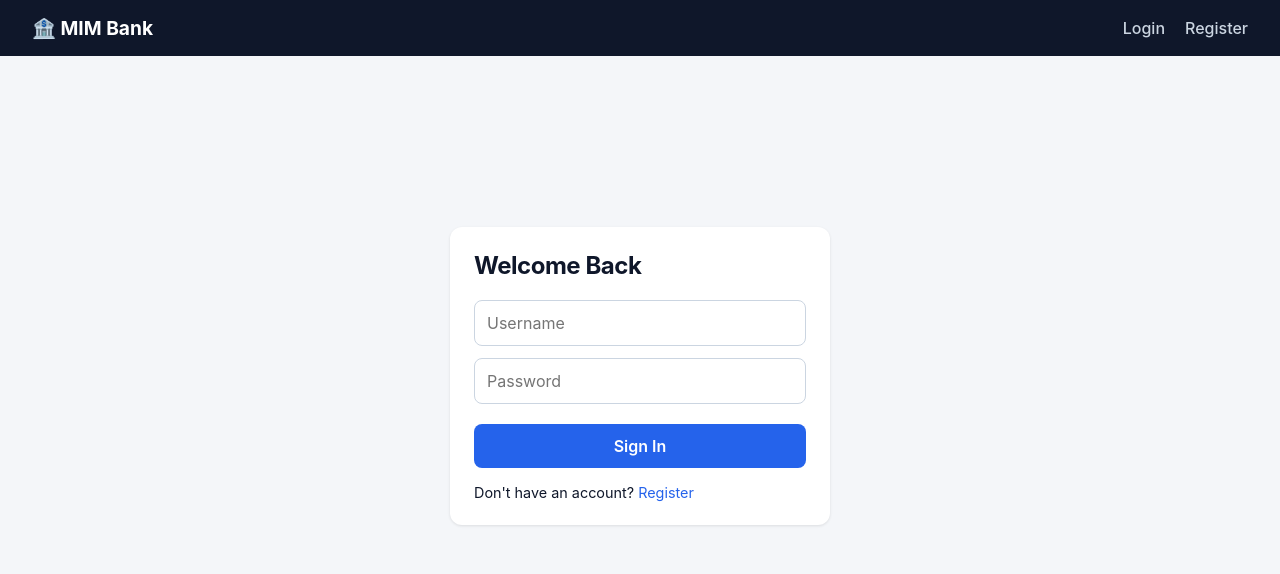
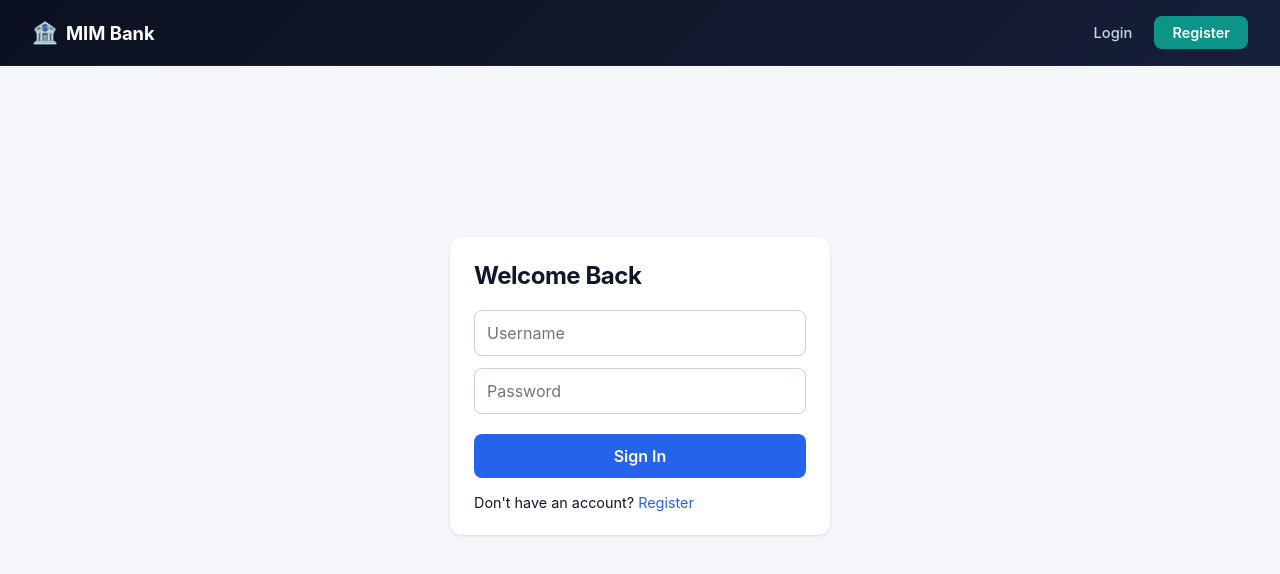
Before and after one commit to chandrakalyan2108/banking-management-system, a React (Create React App) app in the folder frontend/: page /login in a window 1280 px wide. Shown: the top 574 px of the page. Built offline with nearby package versions, Linux system fonts and the light colour scheme; no server answers.

Commit message:
Update Navbar.js

```diff
--- a/frontend/src/components/Navbar.js
+++ b/frontend/src/components/Navbar.js
@@ -13,7 +13,9 @@ export default function Navbar() {
 
   return (
     <nav style={styles.nav}>
-      <Link to="/" style={styles.brand}>🏦 MIM Bank</Link>
+      <Link to="/" style={styles.brand}>
+        <span style={styles.brandIcon}>🏦</span> MIM Bank
+      </Link>
       <div style={styles.links}>
         {user ? (
           <>
@@ -22,14 +24,14 @@ export default function Navbar() {
             <Link to="/transfer" style={styles.link}>Transfer</Link>
             <Link to="/transactions" style={styles.link}>History</Link>
             {user.role === "ADMIN" && (
-              <Link to="/admin" style={{ ...styles.link, color: "#fbbf24", fontWeight: 700 }}>Admin</Link>
+              <Link to="/admin" style={styles.adminLink}>Admin</Link>
             )}
             <button onClick={handleLogout} style={styles.logoutBtn}>Logout</button>
           </>
         ) : (
           <>
             <Link to="/login" style={styles.link}>Login</Link>
-            <Link to="/register" style={styles.link}>Register</Link>
+            <Link to="/register" style={styles.registerBtn}>Register</Link>
           </>
         )}
       </div>
@@ -40,13 +42,19 @@ export default function Navbar() {
 const styles = {
   nav: {
     display: "flex", justifyContent: "space-between", alignItems: "center",
-    padding: "16px 32px", background: "#0f172a", color: "#fff",
+    padding: "16px 32px", background: "linear-gradient(135deg, #0b1120 0%, #151f38 100%)",
+    color: "#fff", borderBottom: "1px solid rgba(255,255,255,0.06)",
   },
-  brand: { fontSize: "1.2rem", fontWeight: 700, color: "#fff" },
-  links: { display: "flex", gap: "20px", alignItems: "center" },
-  link: { color: "#cbd5e1", fontWeight: 500 },
+  brand: { fontSize: "1.15rem", fontWeight: 700, color: "#fff", display: "flex", alignItems: "center", gap: "8px" },
+  brandIcon: { fontSize: "1.3rem" },
+  links: { display: "flex", gap: "22px", alignItems: "center" },
+  link: { color: "#cbd5e1", fontWeight: 500, fontSize: "0.92rem" },
+  adminLink: { color: "#2dd4bf", fontWeight: 700, fontSize: "0.92rem" },
+  registerBtn: {
+    background: "#0d9488", color: "#fff", padding: "8px 18px", borderRadius: "8px", fontWeight: 600, fontSize: "0.9rem",
+  },
   logoutBtn: {
-    background: "#dc2626", color: "#fff", border: "none",
-    padding: "8px 16px", borderRadius: "6px", fontWeight: 600,
+    background: "rgba(220,38,38,0.15)", color: "#fca5a5", border: "1px solid rgba(220,38,38,0.3)",
+    padding: "8px 16px", borderRadius: "8px", fontWeight: 600, fontSize: "0.85rem",
   },
 };
```
